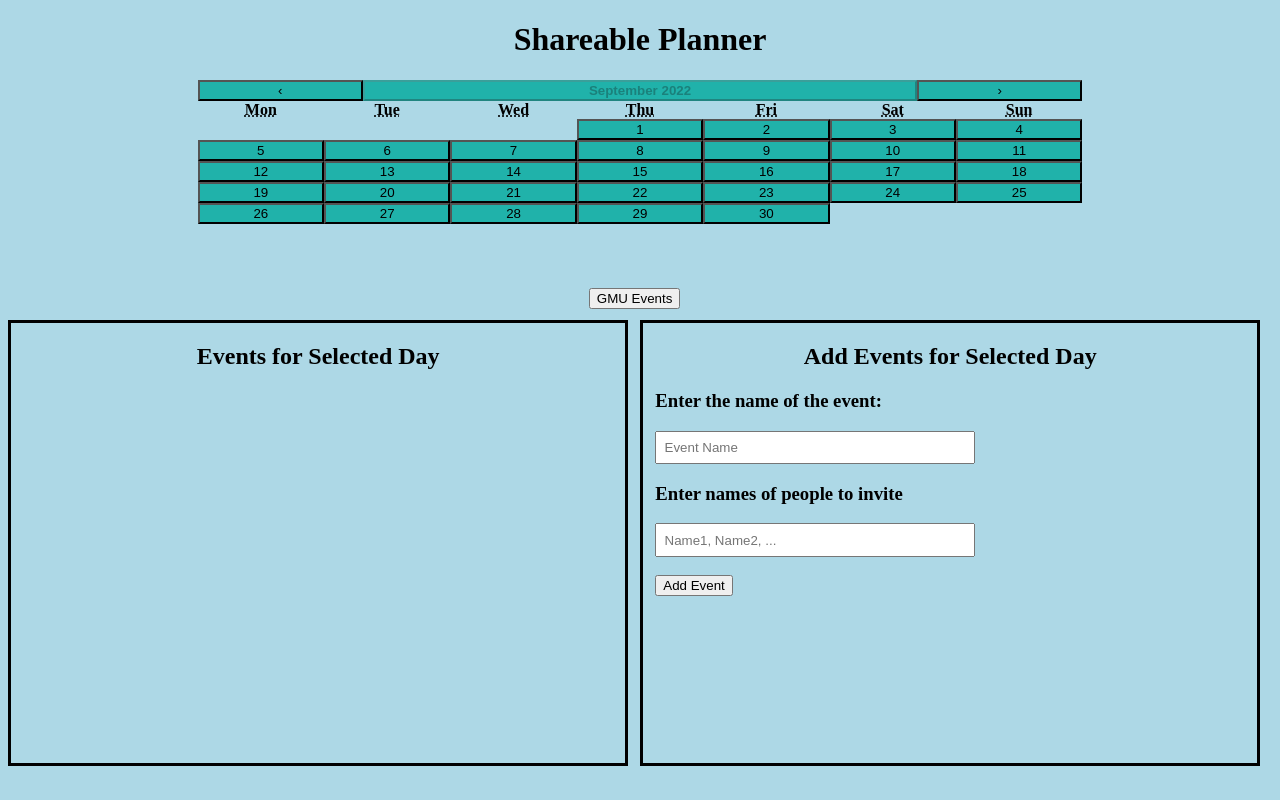
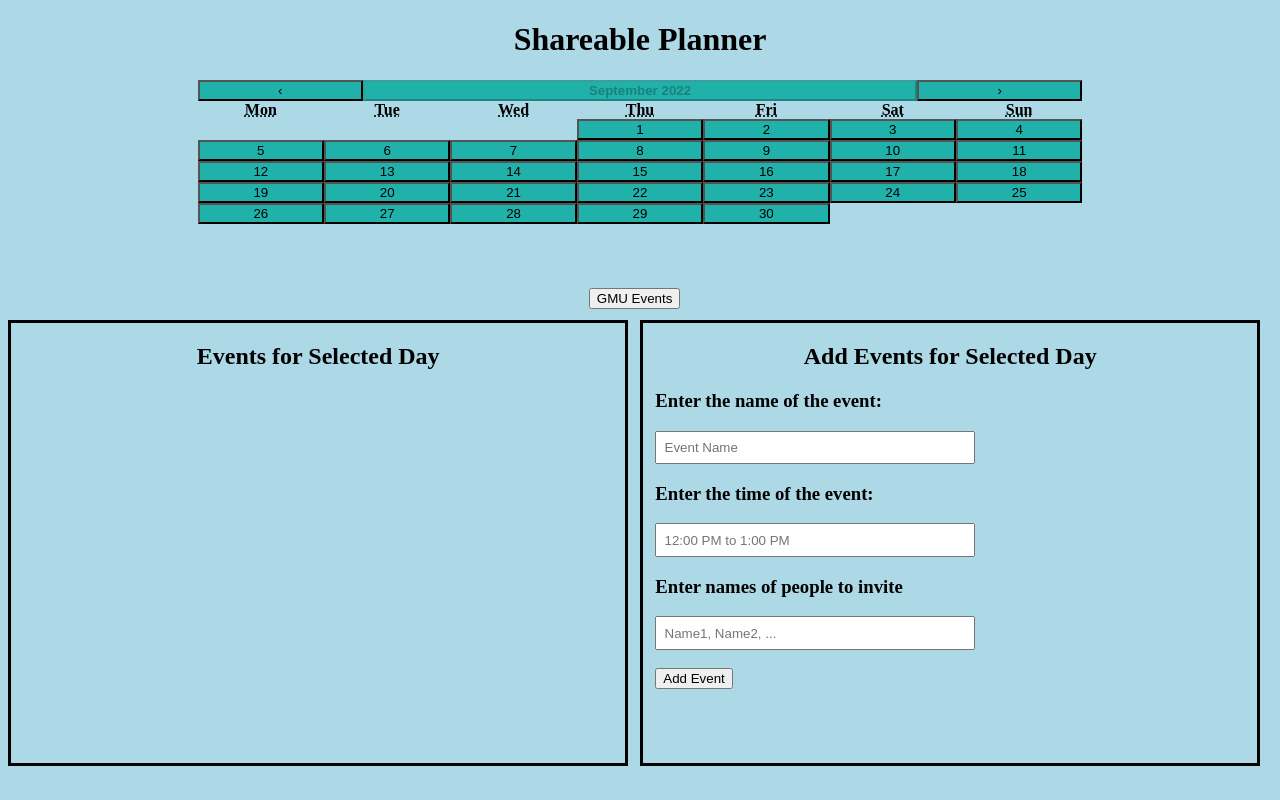
Before and after one commit to Neerpatel125/Sharebale-Planner, a React (Create React App) app in the folder React/shareable-planner-app/: page / in a window 1280 px wide. Built offline with nearby package versions, Linux system fonts and the light colour scheme.

Commit message:
Added the time input field for adding events.

```diff
--- a/React/shareable-planner-app/src/App.js
+++ b/React/shareable-planner-app/src/App.js
@@ -9,6 +9,8 @@ function App() {
   const gmuEvents = () => {
     window.open("https://mason360.gmu.edu/events", "_blank");
   }
+  /* Store input information for adding events */
+
 
   return (
     <>
@@ -37,6 +39,8 @@ function App() {
       <div class="addBox__content">
         <h3>Enter the name of the event: </h3>
         <input placeholder="Event Name"></input>
+        <h3>Enter the time of the event: </h3>
+        <input placeholder="12:00 PM to 1:00 PM"></input>
         <h3>Enter names of people to invite</h3>
         <input placeholder="Name1, Name2, ..."></input>
         <br></br> <br></br>
```
